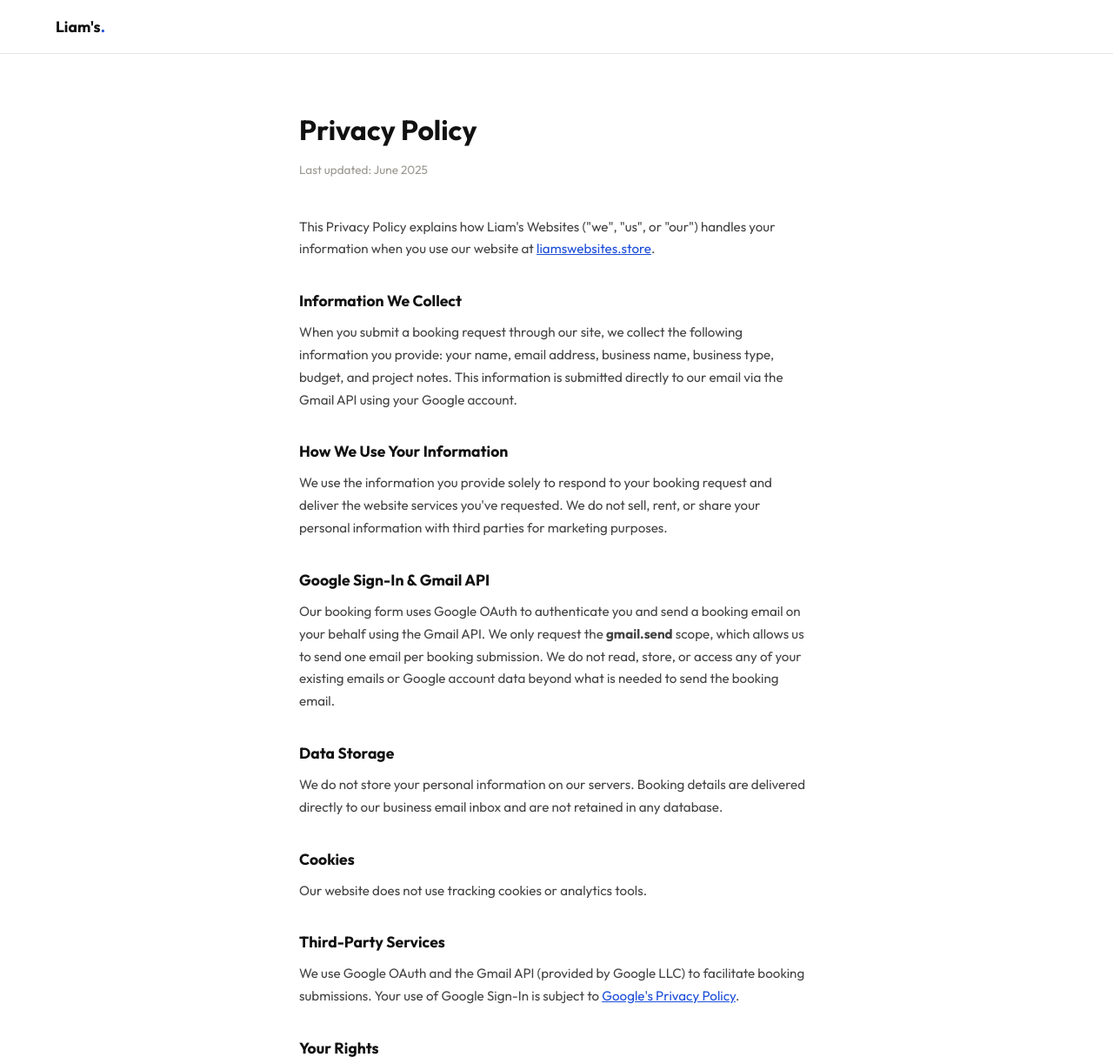
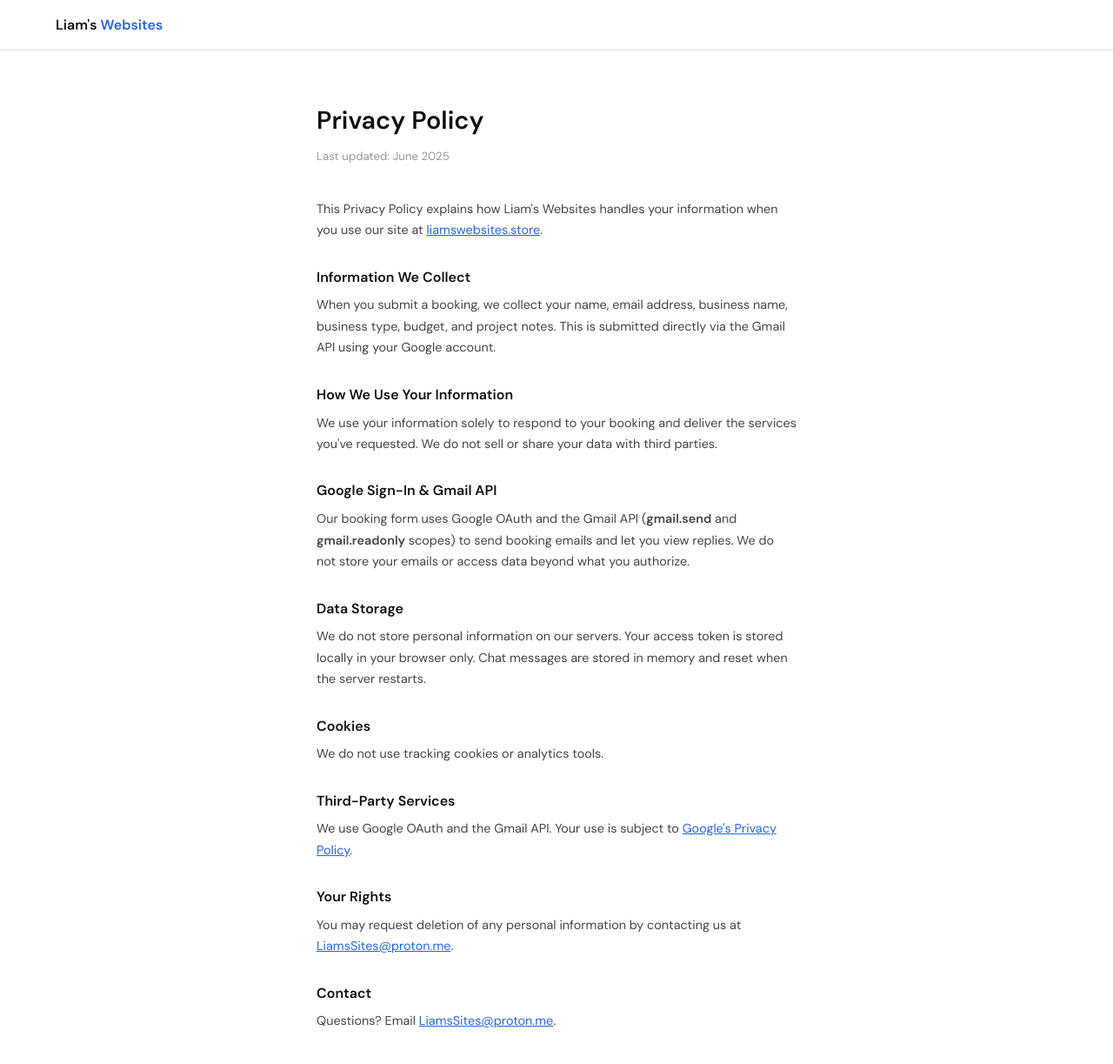
Before and after one commit to rtr43gt34tg3tg34/li, a website: page priv.html in a window 1280 px wide. Shown: the top 1223 px of the page at 87% size. Drawn offline with Linux system fonts and the light colour scheme.

Commit message:
Update priv.html

```diff
--- a/priv.html
+++ b/priv.html
@@ -1,64 +1,45 @@
 <!DOCTYPE html>
 <html lang="en">
 <head>
-  <meta charset="UTF-8" />
-  <meta name="viewport" content="width=device-width, initial-scale=1.0" />
+  <meta charset="UTF-8"/><meta name="viewport" content="width=device-width, initial-scale=1.0"/>
   <title>Privacy Policy — Liam's Websites</title>
-  <link rel="preconnect" href="https://fonts.googleapis.com" />
-  <link href="https://fonts.googleapis.com/css2?family=Outfit:wght@400;500;600;700&display=swap" rel="stylesheet" />
+  <link href="https://fonts.googleapis.com/css2?family=DM+Sans:wght@400;500;600&display=swap" rel="stylesheet"/>
   <style>
-    *, *::before, *::after { box-sizing: border-box; margin: 0; padding: 0; }
-    body { font-family: 'Outfit', sans-serif; background: #fff; color: #111; line-height: 1.7; }
-    nav {
-      height: 62px; display: flex; align-items: center; padding: 0 5vw;
-      border-bottom: 1px solid #e8e6e1;
-    }
-    nav a { font-size: 1.1rem; font-weight: 700; color: #111; text-decoration: none; }
-    nav a span { color: #1d4ed8; }
-    .wrap { max-width: 720px; margin: 0 auto; padding: 60px 5vw 100px; }
-    h1 { font-size: 2rem; font-weight: 700; margin-bottom: 0.5rem; }
-    .updated { font-size: 0.85rem; color: #9b9890; margin-bottom: 2.5rem; }
-    h2 { font-size: 1.1rem; font-weight: 700; margin: 2rem 0 0.5rem; }
-    p { font-size: 0.95rem; color: #444; margin-bottom: 1rem; }
-    a { color: #1d4ed8; }
+    *,*::before,*::after{box-sizing:border-box;margin:0;padding:0}
+    body{font-family:'DM Sans',sans-serif;background:#fff;color:#111;line-height:1.7}
+    nav{height:58px;display:flex;align-items:center;padding:0 5vw;border-bottom:1px solid #e4e1db}
+    nav a{font-size:1rem;font-weight:700;color:#111;text-decoration:none}
+    nav a span{color:#2563eb}
+    .wrap{max-width:680px;margin:0 auto;padding:56px 5vw 100px}
+    h1{font-size:1.8rem;font-weight:700;margin-bottom:.4rem}
+    .updated{font-size:.83rem;color:#999;margin-bottom:2.25rem}
+    h2{font-size:1rem;font-weight:700;margin:1.75rem 0 .4rem}
+    p{font-size:.9rem;color:#444;margin-bottom:.75rem}
+    a{color:#2563eb}
   </style>
 </head>
 <body>
-
-<nav>
-  <a href="/">Liam's<span>.</span></a>
-</nav>
-
+<nav><a href="/">Liam's <span>Websites</span></a></nav>
 <div class="wrap">
   <h1>Privacy Policy</h1>
   <p class="updated">Last updated: June 2025</p>
-
-  <p>This Privacy Policy explains how Liam's Websites ("we", "us", or "our") handles your information when you use our website at <a href="https://liamswebsites.store">liamswebsites.store</a>.</p>
-
+  <p>This Privacy Policy explains how Liam's Websites handles your information when you use our site at <a href="https://liamswebsites.store">liamswebsites.store</a>.</p>
   <h2>Information We Collect</h2>
-  <p>When you submit a booking request through our site, we collect the following information you provide: your name, email address, business name, business type, budget, and project notes. This information is submitted directly to our email via the Gmail API using your Google account.</p>
-
+  <p>When you submit a booking, we collect your name, email address, business name, business type, budget, and project notes. This is submitted directly via the Gmail API using your Google account.</p>
   <h2>How We Use Your Information</h2>
-  <p>We use the information you provide solely to respond to your booking request and deliver the website services you've requested. We do not sell, rent, or share your personal information with third parties for marketing purposes.</p>
-
+  <p>We use your information solely to respond to your booking and deliver the services you've requested. We do not sell or share your data with third parties.</p>
   <h2>Google Sign-In & Gmail API</h2>
-  <p>Our booking form uses Google OAuth to authenticate you and send a booking email on your behalf using the Gmail API. We only request the <strong>gmail.send</strong> scope, which allows us to send one email per booking submission. We do not read, store, or access any of your existing emails or Google account data beyond what is needed to send the booking email.</p>
-
+  <p>Our booking form uses Google OAuth and the Gmail API (<strong>gmail.send</strong> and <strong>gmail.readonly</strong> scopes) to send booking emails and let you view replies. We do not store your emails or access data beyond what you authorize.</p>
   <h2>Data Storage</h2>
-  <p>We do not store your personal information on our servers. Booking details are delivered directly to our business email inbox and are not retained in any database.</p>
-
+  <p>We do not store personal information on our servers. Your access token is stored locally in your browser only. Chat messages are stored in memory and reset when the server restarts.</p>
   <h2>Cookies</h2>
-  <p>Our website does not use tracking cookies or analytics tools.</p>
-
+  <p>We do not use tracking cookies or analytics tools.</p>
   <h2>Third-Party Services</h2>
-  <p>We use Google OAuth and the Gmail API (provided by Google LLC) to facilitate booking submissions. Your use of Google Sign-In is subject to <a href="https://policies.google.com/privacy" target="_blank">Google's Privacy Policy</a>.</p>
-
+  <p>We use Google OAuth and the Gmail API. Your use is subject to <a href="https://policies.google.com/privacy" target="_blank">Google's Privacy Policy</a>.</p>
   <h2>Your Rights</h2>
-  <p>You may request deletion of any personal information you've submitted by contacting us at <a href="mailto:LiamsSites@proton.me">LiamsSites@proton.me</a>.</p>
-
+  <p>You may request deletion of any personal information by contacting us at <a href="mailto:LiamsSites@proton.me">LiamsSites@proton.me</a>.</p>
   <h2>Contact</h2>
-  <p>If you have any questions about this Privacy Policy, please contact us at <a href="mailto:LiamsSites@proton.me">LiamsSites@proton.me</a>.</p>
+  <p>Questions? Email <a href="mailto:LiamsSites@proton.me">LiamsSites@proton.me</a>.</p>
 </div>
-
 </body>
 </html>
```
